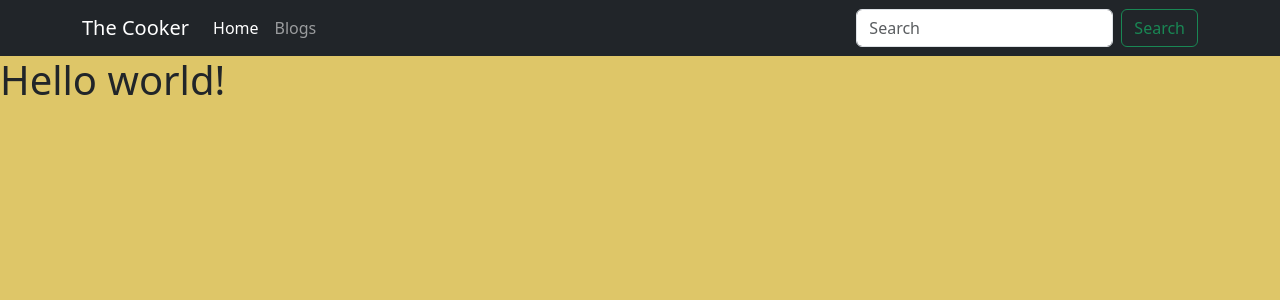
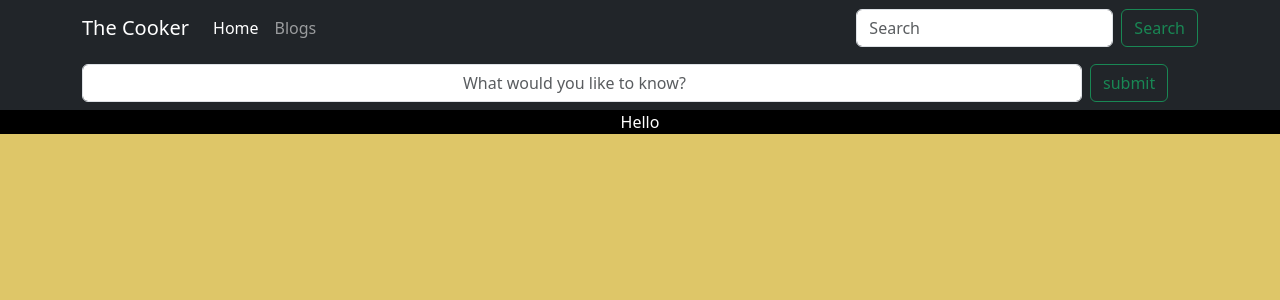
Before and after one commit to wajidkorkani/The-Cooker, a Django app: page / in a window 1280 px wide. Shown: the top 300 px of the page. Run offline with Django 4.2, Linux system fonts and the light colour scheme.

Commit message:
Now the home page is ready and it is little bit like a boot where you can communicate with that and it will give you recommendations with not just a linke but it will give you the actual blogs which will help you with cooking.

```diff
--- a/The_Cooker/Core/views.py
+++ b/The_Cooker/Core/views.py
@@ -2,14 +2,46 @@ from django.shortcuts import render
 from .models import CookingBlog
 # Create your views here.
 
-
 # Home page section
 def Home(request):
-    template = 'index.html'
-    context = {
-        'text' : 'Hello world!',
-    }
-    return render(request, template, context)
+        def boot():
+            text = blogs_title = blogs_name = blogs_exit_name = blogs_exit_title = ''
+            if request.method == "POST":
+                input_text = request.POST.get('text')
+                if input_text in ['what is your name', 'who are you?', 'who are you', 'your name', 'what is your name?', 'your name?', 'name?', 'name']:
+                    text = 'My name is The Cooker'
+                elif input_text in ['what you can do', 'what you can do?', 'what can you do', 'what can you do?', 'give me your introduction', 'introduce your self', 'what are you?']:
+                    text = "Hello, My name is The Cooker and I am an artificial intelligance 'Al' and I can help you with cooking."
+                elif CookingBlog.objects.filter(title__icontains=input_text):
+                    blogs_title = CookingBlog.objects.filter(title__icontains=input_text)
+                elif CookingBlog.objects.filter(recipe_name__icontains=input_text):
+                    blogs_name = CookingBlog.objects.filter(recipe_name__icontains=input_text)
+                elif CookingBlog.objects.filter(title__iexact=input_text):
+                    blogs_exit_title = CookingBlog.objects.filter(title__iexact=input_text)
+                elif CookingBlog.objects.filter(recipe_name__iexact=input_text):
+                    blogs_exit_name = CookingBlog.objects.filter(recipe_name__iexact=input_text)
+                else:
+                    text = 'Hello'
+                return text, blogs_title, blogs_name, blogs_exit_name, blogs_exit_title
+            else:
+                input_text = 'Hello'
+                text = input_text
+                blogs_title = input_text
+                blogs_name = input_text
+                blogs_exit_name = input_text
+                blogs_exit_title = input_text
+            return text, blogs_title, blogs_name, blogs_exit_name, blogs_exit_title
+        text, blogs_title, blogs_name, blogs_exit_name, blogs_exit_title = boot()
+        template = 'index.html'
+        context = {
+            'text' : text,
+            'blogs_name' : blogs_name,
+            'blogs_title' : blogs_title,
+            'blog_exict_title': blogs_exit_title,
+            'blog_exict_name' : blogs_exit_name,
+        }
+        return render(request, template, context)
+
 
 
 # Searchbar section
@@ -25,7 +57,7 @@ def Searchbar(request):
             'blogs_name' : blogs_name,
             'blogs_title' : blogs_title,
             'blog_exict_title': blogs_exit_title,
-            'blog_exict_name' : blogs_exit_name,
+            'blogs_exict_name' : blogs_exit_name,
         }
         return render(request, template, context)
 
--- a/The_Cooker/Templates/blogs.html
+++ b/The_Cooker/Templates/blogs.html
@@ -20,6 +20,7 @@
 </style>
 <div class="container text-center">
   <div class="row">
+    {% if blogs %}
     {% for blog in blogs %}
     {% if forloop.counter0|divisibleby:4 %}
     {% endif %}
@@ -39,6 +40,9 @@
 
     {% endif %}
     {% endfor %}
+    {% else %}
+    <h2>Sorry blogs are not uploaded yet</h2>
+    {% endif %}
     </div>
 </div>
 
--- a/The_Cooker/Templates/index.html
+++ b/The_Cooker/Templates/index.html
@@ -1,7 +1,105 @@
 {% extends 'base.html' %}
 {% block head %}
 <title>The Cooker</title>
+{% include 'input.html' %}
 {% endblock %}
 {% block body %}
-<h1>{{ text }}</h1>
+{% if text %}
+<p style="color:white; background:black; text-align:center">{{ text }}</p>
+<br><br>
+{% endif %}
+<br>
+{% if blog_exict_title %}
+<div class="container text-center">
+    {% for blog in blog_exit_title %}
+    {% if forloop.counter0|divisibleby:4 %}
+    <div class="row">
+    {% endif %}
+
+    <div class="col">
+        <a class="btn col-link" href="{% url 'blog_about_page' blog.id %}">
+            {% if blog.image %}
+            <img src="{{ blog.image.url }}">
+            {% endif %}
+            <br>
+            <strong style="background-color: yellow;">{{ blog.title }}</strong>
+            <p>{{ blog.time }}</p>
+        </a>
+    </div>
+
+    {% if forloop.last or forloop.counter0|add:1|divisibleby:4 %}
+    </div>
+    {% endif %}
+    {% endfor %}
+</div>
+{% elif blogs_exict_name %}
+<div class="container text-center">
+    {% for blog in blogs_exict_name %}
+    {% if forloop.counter0|divisibleby:4 %}
+    <div class="row">
+    {% endif %}
+
+    <div class="col">
+        <a class="btn col-link" href="{% url 'blog_about_page' blog.id %}">
+            {% if blog.image %}
+            <img src="{{ blog.image.url }}">
+            {% endif %}
+            <br>
+            <strong style="background-color: yellow;">{{ blog.title }}</strong>
+            <p>{{ blog.time }}</p>
+        </a>
+    </div>
+
+    {% if forloop.last or forloop.counter0|add:1|divisibleby:4 %}
+    </div>
+    {% endif %}
+    {% endfor %}
+</div>
+{% elif blogs_title %}
+<div class="container text-center">
+    {% for blog in blogs_title %}
+    {% if forloop.counter0|divisibleby:4 %}
+    <div class="row">
+    {% endif %}
+
+    <div class="col">
+        <a class="btn col-link" href="{% url 'blog_about_page' blog.id %}">
+            {% if blog.image %}
+            <img src="{{ blog.image.url }}">
+            {% endif %}
+            <br>
+            <strong>{{ blog.title }}</strong>
+            <p>{{ blog.time }}</p>
+        </a>
+    </div>
+
+    {% if forloop.last or forloop.counter0|add:1|divisibleby:4 %}
+    </div>
+    {% endif %}
+    {% endfor %}
+</div>
+{% elif blogs_name %}
+<div class="container text-center">
+    {% for blog in blogs_name %}
+    {% if forloop.counter0|divisibleby:4 %}
+    <div class="row">
+    {% endif %}
+
+    <div class="col">
+        <a class="btn col-link" href="{% url 'blog_about_page' blog.id %}">
+            {% if blog.image %}
+            <img src="{{ blog.image.url }}">
+            {% endif %}
+            <br>
+            <strong>{{ blog.title }}</strong>
+            <p>{{ blog.time }}</p>
+        </a>
+    </div>
+
+    {% if forloop.last or forloop.counter0|add:1|divisibleby:4 %}
+    </div>
+    {% endif %}
+    {% endfor %}
+</div>
+{% endif %}
 {% endblock %}
--- /dev/null
+++ b/The_Cooker/Templates/input.html
@@ -0,0 +1,16 @@
+<nav class="navbar navbar-expand-lg navbar-dark bg-dark">
+    <div class="container">
+      <button class="navbar-toggler" type="button" data-bs-toggle="collapse" data-bs-target="#navbarScroll" aria-controls="navbarScroll" aria-expanded="false" aria-label="Toggle navigation">
+        <span class="navbar-toggler-icon"></span>
+      </button>
+      <div class="collapse navbar-collapse" id="navbarScroll">
+        <ul class="navbar-nav me-auto my-2 my-lg-0 navbar-nav-scroll" style="--bs-scroll-height: 100px;">
+          <form class="d-flex" method="POST">
+            {% csrf_token %}
+            <input style="width:1000px; text-align:center;" class="form-control me-2" type="search" placeholder="What would you like to know?" aria-label="Search" name='text'>
+            <button class="btn btn-outline-success" type="submit">submit</button>
+          </form>
+        </ul>
+      </div>
+    </div>
+  </nav>
--- a/The_Cooker/Templates/searchbar.html
+++ b/The_Cooker/Templates/searchbar.html
@@ -32,7 +32,6 @@
     {% endif %}
     {% endfor %}
 </div>
-
 {% elif blogs_exict_name %}
 <div class="container text-center">
     {% for blog in blogs_exict_name %}
```
Also changed, not shown: The_Cooker/media/media/taylor-franz-GJogrGZxKJE-unsplash.jpg (added), The_Cooker/media/media/tea.webp (added).
